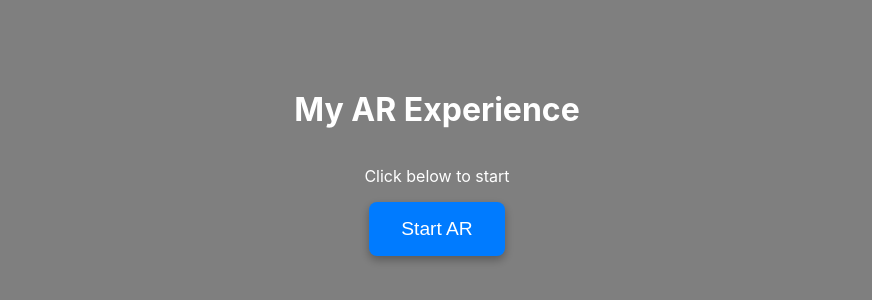
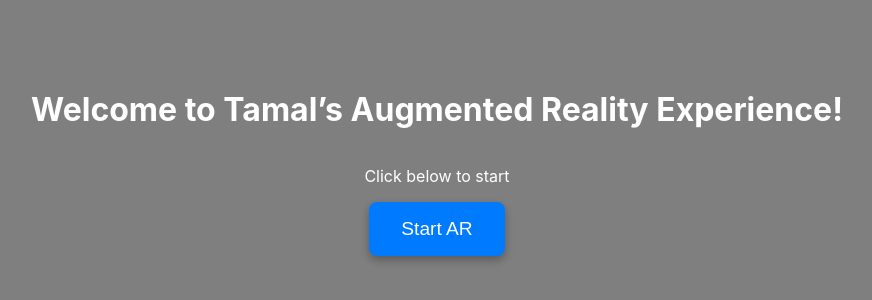
Before and after one commit to tamalmaity-dev/AR-detector-app, a plain HTML site: page index.html in a window 1280 px wide. Shown: the part 238-538 px from the top of the page, without its empty margins (203-1075 px from the left). Drawn offline with Linux system fonts and the light colour scheme.

Commit message:
Update index.html

```diff
--- a/index.html
+++ b/index.html
@@ -89,7 +89,7 @@
     <button id="playButton">Play</button>
 
     <div id="start-ui" class="ui-overlay">
-      <h1>My AR Experience</h1>
+      <h1>Welcome to Tamal’s Augmented Reality Experience!</h1>
       <p>Click below to start</p>
       <button id="startButton">Start AR</button>
     </div>
```
